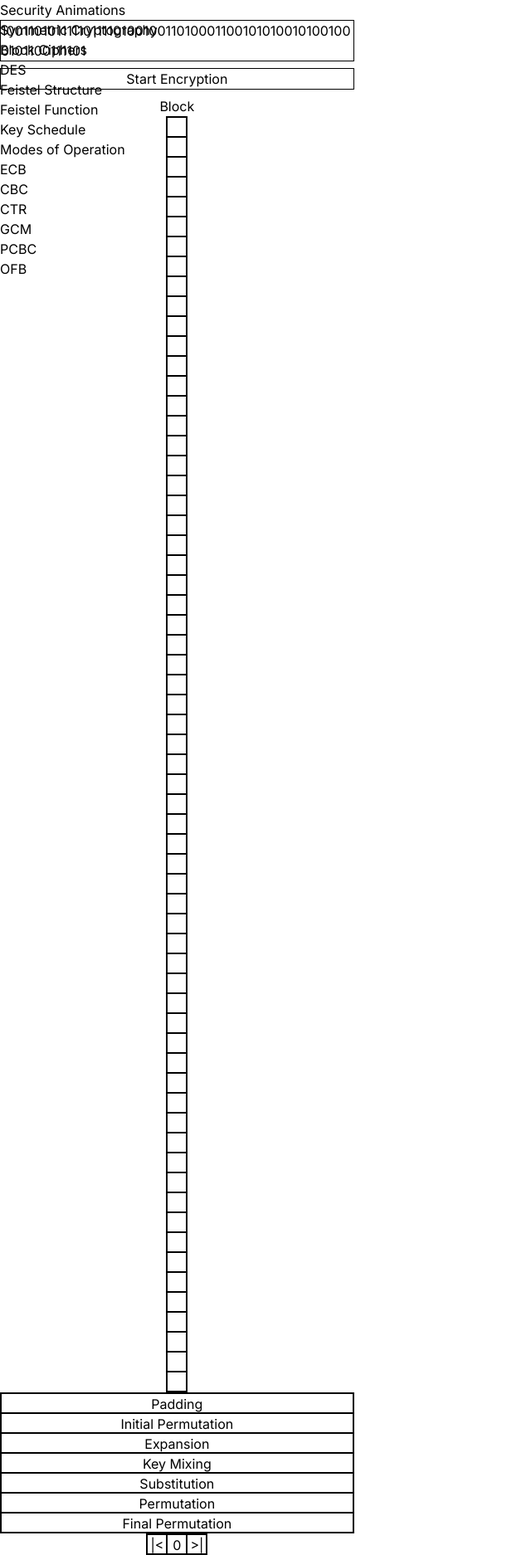
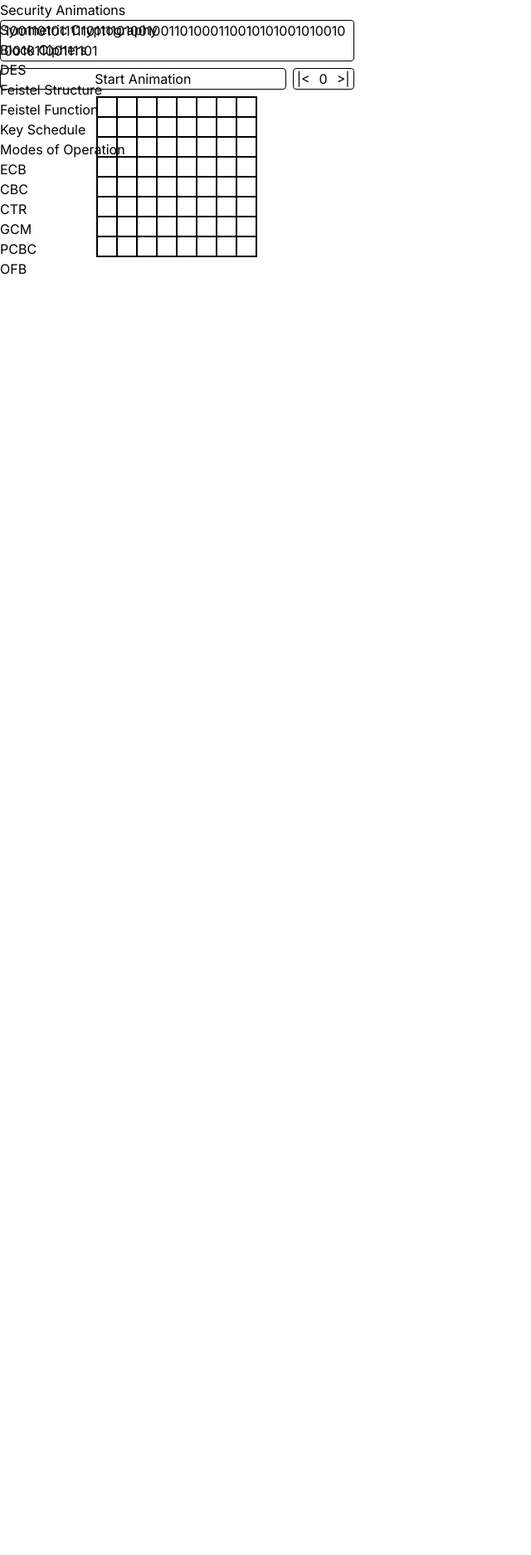
Before and after one commit to jmxor/cm3203-website, a Next.js app: page /symmetric-cryptography/block-ciphers/des/structure in a window 1280 px wide. Shown: the whole page at 83% size, without its empty margins (0-640 px from the left). After the commit the page ends 800 px from the top, so only its background shows below. Built offline with nearby package versions, Linux system fonts and the light colour scheme.

Commit message:
Separate Des animation into structure and function pages

```diff
--- a/src/Components/FlowControl.tsx
+++ b/src/Components/FlowControl.tsx
@@ -1,22 +1,30 @@
 interface FlowControlProps {
-  animationStep: number
+  animationStep: number,
+  animationInProgress: boolean,
   stepForward: () => void,
   stepBackward: () => void;
 }
 
 export default function FlowControl(props: FlowControlProps) {
-  const {animationStep, stepForward, stepBackward} = props;
+  const {animationStep, animationInProgress, stepForward, stepBackward} = props;
 
-  // TODO add proper flow control icons
+  // TODO: add proper flow control icons
+  // TODO: add disabled styling for buttons
   return (
-    <div className="flex mt-6 border border-black">
+    <div className="flex border border-black rounded">
       <button
-        className="w-6 h-6 border border-black"
+        className="w-6 h-6 border-r border-black"
+        disabled={!animationInProgress}
         onClick={stepBackward}
       >|&lt;</button>
-      <button className="w-6 h-6 border border-black">{animationStep}</button>
       <button
-        className="w-6 h-6 border border-black"
+        className="w-6 h-6"
+        disabled={!animationInProgress}
+      >{animationStep}
+      </button>
+      <button
+        className="w-6 h-6 border-l border-black"
+        disabled={!animationInProgress}
         onClick={stepForward}
       >&gt;|</button>
     </div>
--- /dev/null
+++ b/src/app/symmetric-cryptography/block-ciphers/des/function/page.tsx
@@ -0,0 +1,58 @@
+"use client"
+
+import ExpansionAnimation from "@/Components/des-animations/ExpansionAnimation";
+import FlowControl from "@/Components/FlowControl";
+import {useState} from "react";
+
+export default function DESFunctionPage() {
+  const [animationStep, setAnimationStep] = useState(0);
+  const [animationInProgress, setAnimationInProgress] = useState(false);
+  const [input, setInput] = useState('');
+
+  function startAnimation() {
+    setAnimationStep(0);
+    setAnimationInProgress(true)
+  }
+
+  function stepForward() {
+    setAnimationStep(animationStep + 1)
+  }
+
+  function stepBackward() {
+    if (animationStep == 0) return;
+    setAnimationStep(animationStep + 1)
+  }
+
+  return (
+    <>
+      <section className="w-full flex flex-col sm:w-1/3">
+        <textarea
+          className="boxed resize-none"
+          placeholder="00101001 ..."
+          value={input}
+          onChange={e => setInput(e.target.value)}
+          maxLength={32}
+        />
+
+        <div className="w-full flex gap-2 justify-center">
+          <button className="border border-black rounded grow" onClick={startAnimation} >
+            Start Animation
+          </button>
+          <FlowControl
+            animationStep={animationStep}
+            animationInProgress={animationInProgress}
+            stepForward={stepForward}
+            stepBackward={stepBackward}
+          />
+        </div>
+
+        {/* Animation Section */}
+        <ExpansionAnimation
+          content={input}
+          isExpanded={animationStep >= 1}
+          isAnimating={animationStep >= 2}
+        />
+      </section>
+    </>
+  )
+}
--- a/src/app/symmetric-cryptography/block-ciphers/des/structure/page.tsx
+++ b/src/app/symmetric-cryptography/block-ciphers/des/structure/page.tsx
@@ -1,59 +1,50 @@
 "use client"
 
-import AnimationStageDisplay from "@/Components/des-animations/AnimationStageDisplay";
 import PermutationAnimation from "@/Components/des-animations/PermutationAnimation";
-import ExpansionAnimation from "@/Components/des-animations/ExpansionAnimation";
 import FlowControl from "@/Components/FlowControl";
 import {useState} from "react";
 import {motion} from "framer-motion";
 
 export default function DESCipherPage() {
   const [animationStep, setAnimationStep] = useState(0);
+  const [animationInProgress, setAnimationInProgress] = useState(false);
   const [input, setInput] = useState('1001101011111011110100100110100011001010100101001000101100111101');
-  const [animationInput, setAnimationInput] = useState('')
   const [block, setBlock] = useState('');
+  const [paddedBlock, setPaddedBlock] = useState('');
   const [permutedBlock, setPermutedBlock] = useState('');
 
+  // calculate all blocks to be used in the animation
   const startAnimation = () => {
     setAnimationStep(0);
-    setAnimationInput(input);
-    setBlock(input);
-  }
+    setAnimationInProgress(true);
+    setBlock(input)
 
-  const stepForward = () => {
-    setAnimationStep(animationStep + 1)
+    let padBlock = input.padEnd(64, '0')
+    setPaddedBlock(padBlock)
 
-    switch (animationStep) {
-      case 0:
-        // TODO: Change padding to actual padding algorithm
-        setBlock(animationInput.padEnd(64, '0'))
-        break;
-      case 2:
     // calculate permuted block
-        let pBlock = ''
+    let permutedBlock = ''
     for (let i = 57; i <= 63; i += 2) {
       for (let j = 0; j < 8; j++) {
-            pBlock += block.charAt(i - j * 8)
+        permutedBlock += padBlock.charAt(i - j * 8)
       }
     }
     for (let i = 56; i <= 62; i += 2) {
       for (let j = 0; j < 8; j++) {
-            pBlock += block.charAt(i - j * 8)
+        permutedBlock += padBlock.charAt(i - j * 8)
       }
     }
-        setPermutedBlock(pBlock);
-        break;
+    setPermutedBlock(permutedBlock);
   }
+
+  const stepForward = () => {
+    // TODO: prevent animation from stepping too far
+    setAnimationStep(animationStep + 1)
   }
 
   const stepBackward = () => {
     if (animationStep == 0) return;
-
     setAnimationStep(animationStep - 1)
-
-    switch (animationStep) {
-
-    }
   }
 
   const IPTransform = [
@@ -80,28 +71,33 @@ export default function DESCipherPage() {
 
   return (
     <>
-      <section className="w-full flex flex-col sm:w-1/3">
+      <section className="w-full flex flex-col gap-2 sm:w-1/3">
         <textarea
-          className="border border-black resize-none"
+          className="boxed resize-none"
           value={input}
           onChange={e => setInput(e.target.value)}
           maxLength={64}
         />
 
-        <button
-          className="border my-2 border-black"
-          onClick={startAnimation}
-        >
-          Start Encryption
+        <div className="w-full flex gap-2 justify-center">
+          <button className="border border-black rounded grow" onClick={startAnimation} >
+            Start Animation
           </button>
+          <FlowControl
+            animationStep={animationStep}
+            animationInProgress={animationInProgress}
+            stepForward={stepForward}
+            stepBackward={stepBackward}
+          />
+        </div>
+
 
         {/*Animation Section*/}
         <div className="flex flex-col items-center">
-          <h1>Block</h1>
           {
             animationStep <= 2 ?
               <PermutationAnimation
-                content={block}
+                content={animationStep >= 1 ? paddedBlock : block}
                 transformation={IPTransform}
                 isAnimating={animationStep >= 2}
               />
@@ -110,30 +106,18 @@ export default function DESCipherPage() {
                 className="flex flex-col"
                 animate={{gap: animationStep > 2 ? "48px" : "0px"}}
               >
-                <ExpansionAnimation
-                  content={permutedBlock.slice(0,32)}
-                  isExpanded={false}
-                  isAnimating={false}
-                />
-                <ExpansionAnimation
-                  content={permutedBlock.slice(32,64)}
-                  isExpanded={animationStep >= 4}
-                  isAnimating={animationStep >= 5}
-                />
+                <div className="grid grid-cols-8 border border-black text-center font-mono">
+                  {permutedBlock.slice(0,32).split('').map((b, k) =>
+                    <div key={k} className="w-6 h-6 border border-black" >{b}</div>
+                  )}
+                </div>
+                <div className="grid grid-cols-8 border border-black text-center font-mono">
+                  {permutedBlock.slice(32, 64).split('').map((b, k) =>
+                    <div key={k} className="w-6 h-6 border border-black" >{b}</div>
+                  )}
+                </div>
               </motion.div>
           }
-        </div>
-
-        {/* Animation Stage indicator*/}
-        {/* TODO: Restyle display to be below animation*/}
-        <AnimationStageDisplay animationStep={animationStep} />
-
-        <div className="flex justify-center">
-          <FlowControl
-            animationStep={animationStep}
-            stepForward={stepForward}
-            stepBackward={stepBackward}
-          />
         </div>
       </section>
     </>
```
Lines whose indentation alone changed are shown as unchanged.
